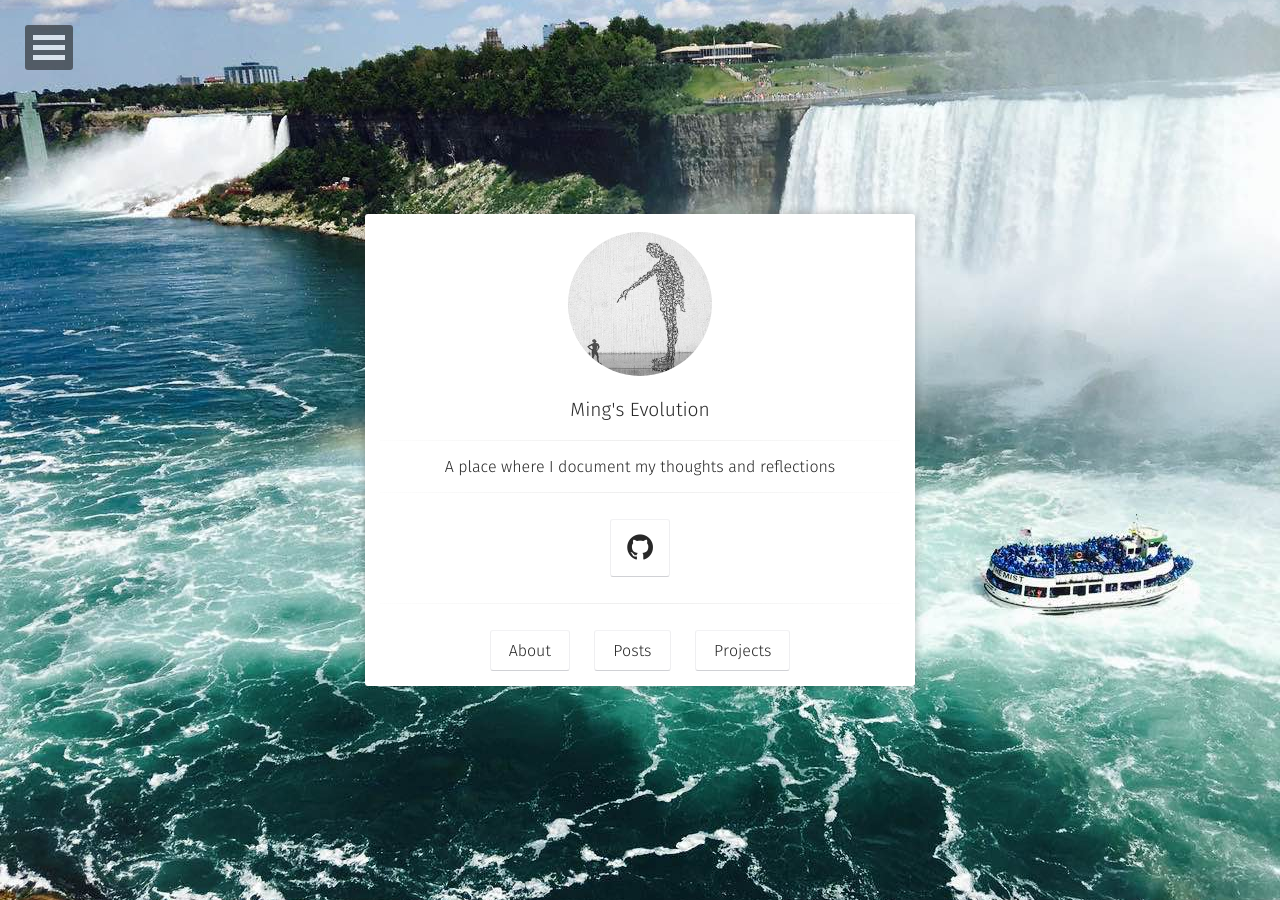
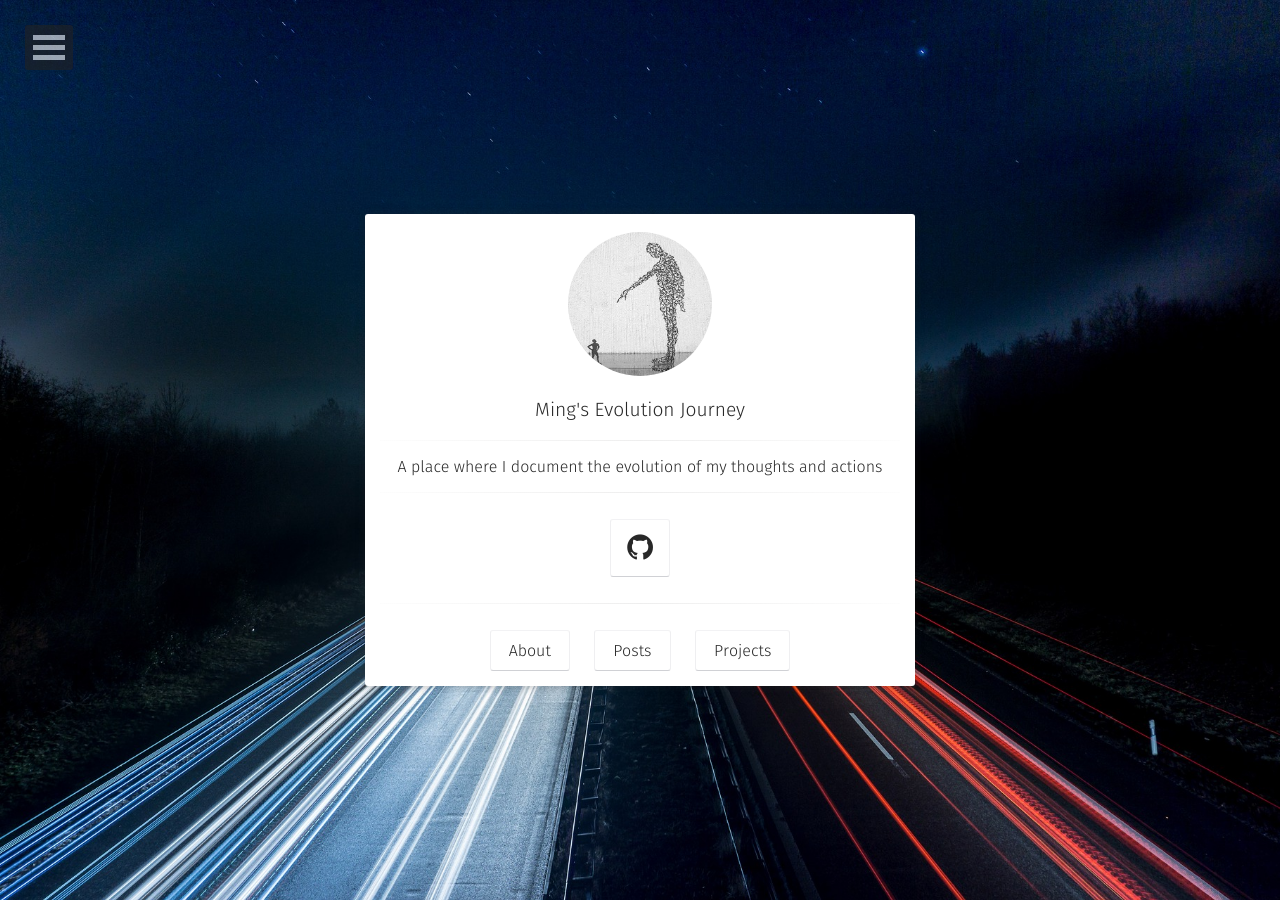
Before and after one commit to Ming0217/Ming0217.github.io, a Jekyll site: the page built from index.html, in a window 1280 px wide. Built offline with Jekyll 4.4.1, drawn with Linux system fonts in a browser that asks for light colours; some web fonts are replaced.

```diff
--- a/_config.yml
+++ b/_config.yml
@@ -1,6 +1,6 @@
 # Site
-title:              Ming's Evolution
-bio:                'A place where I document my thoughts and reflections'
+title:              Ming's Evolution Journey
+bio:                'A place where I document the evolution of my thoughts and actions'
 description:        "The test of a first-rate intelligence is the ability to hold two opposed ideas in mind at the same time and still retain the ability to function."
 reading_time:       true
 words_per_minute:   200
```
Also changed, not shown: _posts/2019-03-01-high-output-management.md (+5 -2 lines), assets/img/background.jpg, 2 other files.
